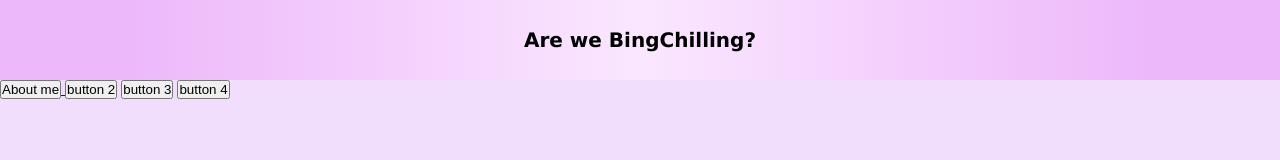
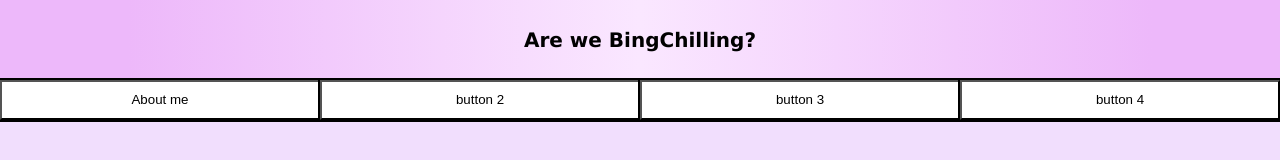
Before and after one commit to shawns-spaghetti/Personal-Website, a plain HTML site: page index.html in a window 1280 px wide. Drawn offline with Linux system fonts and the light colour scheme.

Commit message:
committing configurations changes 10/27

```diff
--- a/configurations.css
+++ b/configurations.css
@@ -15,8 +15,17 @@
     /*background-color: rgb(241, 205, 250);*/
     text-align: center;
     line-height: 400%;
-    /*need to figure out a way to get this vertical centering to be dynamic*/
     font-family:Verdana, Geneva, Tahoma, sans-serif;
     font-weight:bold;
     font-size: 20;
+    /*this text kind of breaks if the window is too small*/
 }
+.quarterButton{
+    width: 25%;
+    height: 40px;
+    float:left;
+    background-color: white;
+    outline: 2px solid black;
+    text-align: center;
+    line-height: 200%;
+}
```
